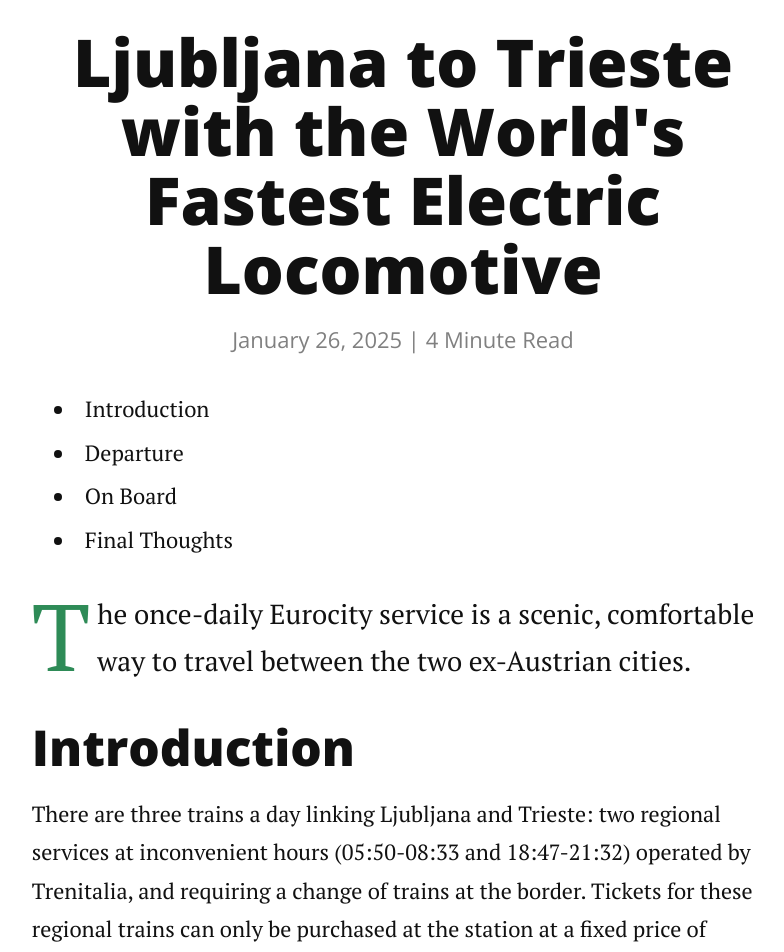
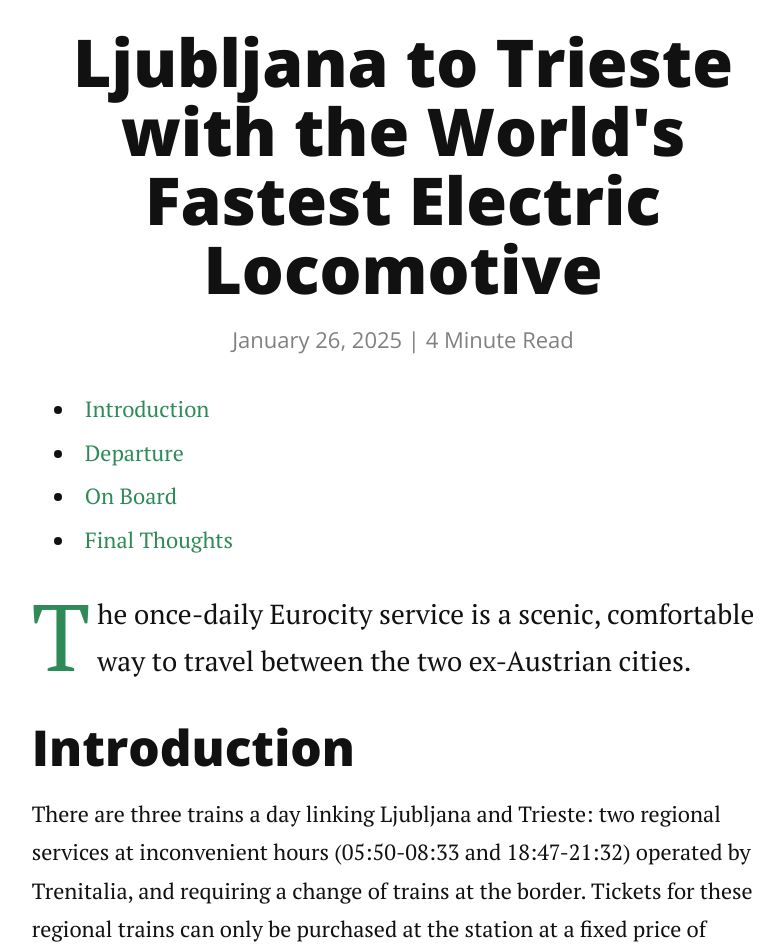
Before and after one commit to RatherBeExploring/ratherbeexploring.github.io, a Jekyll site: the page built from _posts/2025-01-26-ljubljana-to-trieste-with-the-worlds-fastest-electric-locomotive.markdown, in a window 1280 px wide. Shown: the part 679-1631 px from the top of the page, without its empty margins (237-1021 px from the left). Built offline with Jekyll 4.4.1, drawn with Linux system fonts in a browser that asks for light colours; nearby versions of some CDN libraries; grey boxes are pictures that could not be loaded.

Commit message:
Update style.scss
Fixing colour

```diff
--- a/assets/css/style.scss
+++ b/assets/css/style.scss
@@ -178,7 +178,7 @@ footer {
 
 .post-toc a {
   text-decoration: none;
-  color: inherit;
+  color: #2e8b57;
   transition: color 0.3s;
 }
 
```
